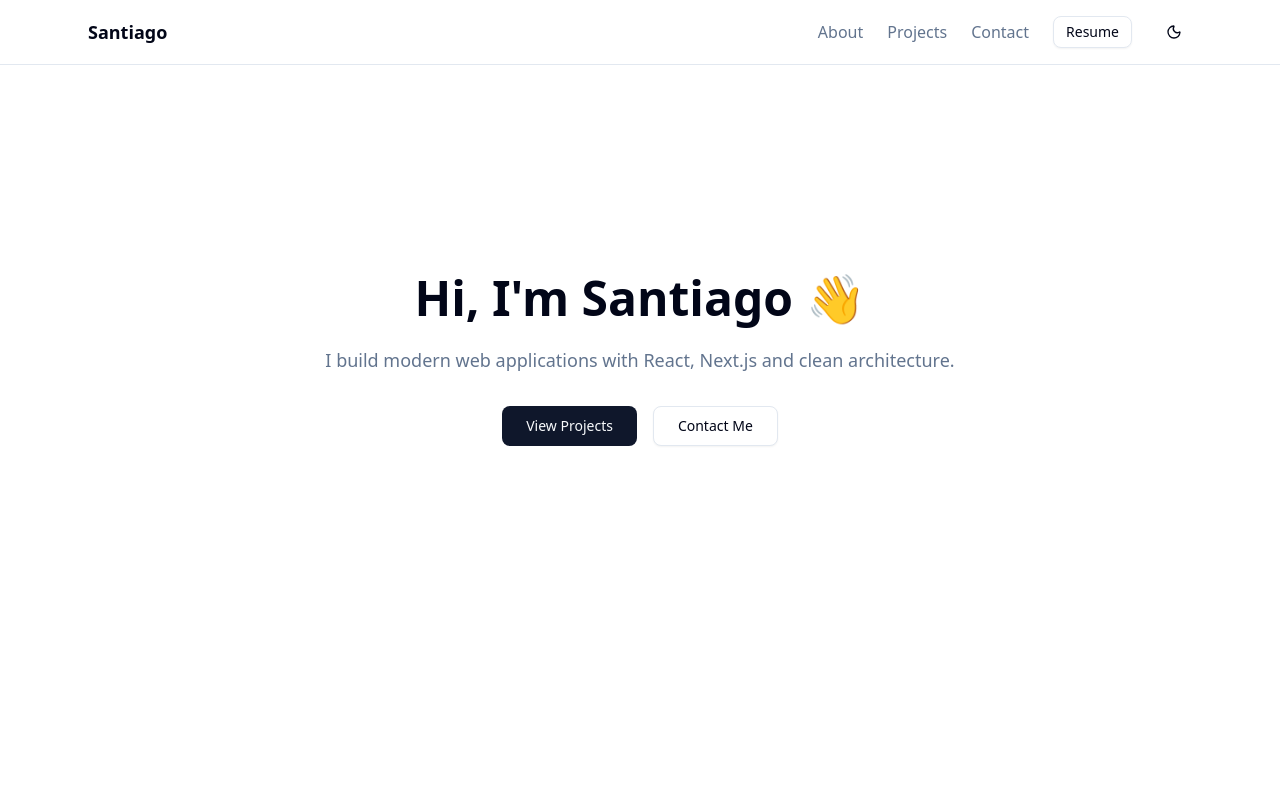
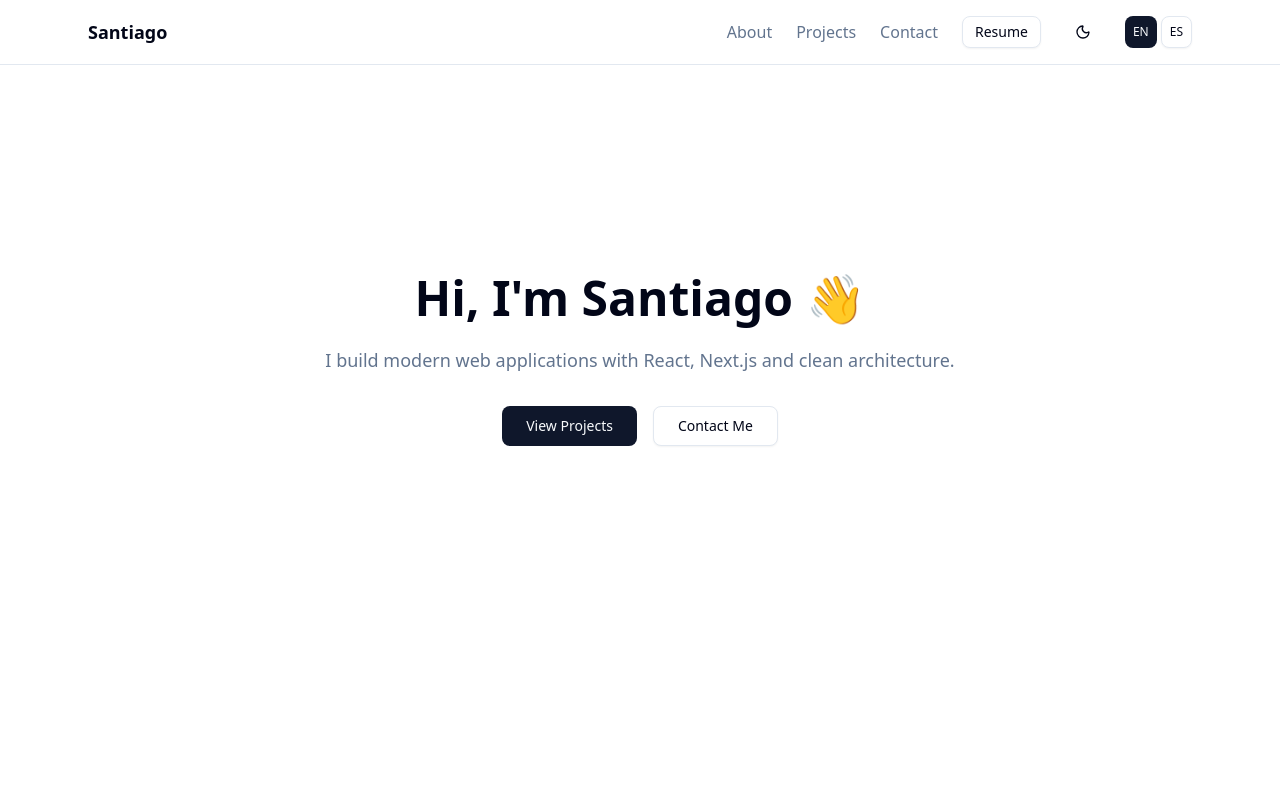
Before and after one commit to SantiagoVillarroel/SantiagoVillarroel.github.io, a Next.js app: page / in a window 1280 px wide. Shown: the top 800 px of the page. Built offline with nearby package versions, Linux system fonts and the light colour scheme.

Commit message:
language toggle

```diff
--- a/app/layout.tsx
+++ b/app/layout.tsx
@@ -4,6 +4,7 @@ import "./globals.css";
 import Footer from "@/components/layout/Footer";
 import Navbar from "@/components/layout/Navbar";
 import { ThemeProvider } from "next-themes";
+import { I18nProvider } from "@/lib/i18n-context";
 
 const geistSans = Geist({
   variable: "--font-geist-sans",
@@ -30,6 +31,7 @@ export default function RootLayout({
       <body
         className={`${geistSans.variable} ${geistMono.variable} antialiased`}
       >
+        <I18nProvider>
           <ThemeProvider
             attribute="class"
             defaultTheme="system"
@@ -39,6 +41,7 @@ export default function RootLayout({
             {children}
             <Footer />
           </ThemeProvider>
+        </I18nProvider>
       </body>
     </html>
   );
--- /dev/null
+++ b/components/language-selector.tsx
@@ -0,0 +1,29 @@
+"use client";
+
+import { useI18n } from "@/lib/i18n-context";
+import { Button } from "@/components/ui/button";
+
+export default function LanguageSelector() {
+  const { locale, setLocale } = useI18n();
+
+  return (
+    <div className="flex gap-1">
+      <Button
+        variant={locale === "en" ? "default" : "outline"}
+        size="sm"
+        onClick={() => setLocale("en")}
+        className="text-xs px-2"
+      >
+        EN
+      </Button>
+      <Button
+        variant={locale === "es" ? "default" : "outline"}
+        size="sm"
+        onClick={() => setLocale("es")}
+        className="text-xs px-2"
+      >
+        ES
+      </Button>
+    </div>
+  );
+}
--- a/components/layout/Navbar.tsx
+++ b/components/layout/Navbar.tsx
@@ -4,8 +4,12 @@ import { motion } from "framer-motion";
 import Link from "next/link";
 import { Button } from "@/components/ui/button";
 import { ThemeToggle } from "../theme-toggle";
+import LanguageSelector from "@/components/language-selector";
+import { useI18n } from "@/lib/i18n-context";
 
 export default function Navbar() {
+    const { t } = useI18n();
+
     return (
         <motion.nav
             initial={{ y: -20, opacity: 0 }}
@@ -20,13 +24,13 @@ export default function Navbar() {
 
                 <div className="hidden md:flex items-center gap-6">
                     <Link href="#about" className="text-muted-foreground hover:text-foreground">
-                        About
+                        {t("nav.about", "About")}
                     </Link>
                     <Link href="#projects" className="text-muted-foreground hover:text-foreground">
-                        Projects
+                        {t("nav.projects", "Projects")}
                     </Link>
                     <Link href="#contact" className="text-muted-foreground hover:text-foreground">
-                        Contact
+                        {t("nav.contact", "Contact")}
                     </Link>
 
                     <Button variant="outline" size="sm">
@@ -34,6 +38,7 @@ export default function Navbar() {
                     </Button>
 
                     <ThemeToggle />
+                    <LanguageSelector />
                 </div>
             </div>
         </motion.nav>
--- /dev/null
+++ b/lib/i18n-context.tsx
@@ -0,0 +1,81 @@
+"use client";
+
+import React, { createContext, useContext, useState, useEffect } from "react";
+import en from "@/messages/en.json";
+import es from "@/messages/es.json";
+
+type Locale = "en" | "es";
+
+const messages: Record<Locale, typeof en> = { en, es };
+
+interface I18nContextType {
+  locale: Locale;
+  setLocale: (locale: Locale) => void;
+  messages: typeof en;
+  t: (key: string, defaultValue?: string) => string;
+}
+
+const I18nContext = createContext<I18nContextType | null>(null);
+
+export function I18nProvider({ children }: { children: React.ReactNode }) {
+  const [locale, setLocaleState] = useState<Locale>("en");
+  const [mounted, setMounted] = useState(false);
+
+  useEffect(() => {
+    // Load from localStorage on mount to preserve user preference
+    const saved = localStorage.getItem("locale") as Locale | null;
+    if (saved && ["en", "es"].includes(saved)) {
+      setLocaleState(saved);
+      document.documentElement.lang = saved;
+    } else {
+      document.documentElement.lang = "en";
+    }
+    setMounted(true);
+  }, []);
+
+  const setLocale = (newLocale: Locale) => {
+    setLocaleState(newLocale);
+    localStorage.setItem("locale", newLocale);
+    document.documentElement.lang = newLocale;
+    // Trigger re-render of all using components by triggering a layout shift detection
+    window.dispatchEvent(new CustomEvent("localeChange", { detail: newLocale }));
+  };
+
+  // Simple nested key accessor (e.g., "projects.title")
+  const t = (key: string, defaultValue: string = key): string => {
+    const keys = key.split(".");
+    let value: any = messages[locale];
+
+    for (const k of keys) {
+      if (value && typeof value === "object" && k in value) {
+        value = value[k];
+      } else {
+        return defaultValue;
+      }
+    }
+
+    return typeof value === "string" ? value : defaultValue;
+  };
+
+  // Always provide context, even during hydration
+  return (
+    <I18nContext.Provider
+      value={{
+        locale,
+        setLocale,
+        messages: messages[locale],
+        t,
+      }}
+    >
+      {children}
+    </I18nContext.Provider>
+  );
+}
+
+export function useI18n() {
+  const context = useContext(I18nContext);
+  if (!context) {
+    throw new Error("useI18n must be used within I18nProvider");
+  }
+  return context;
+}
--- /dev/null
+++ b/messages/en.json
@@ -0,0 +1,43 @@
+{
+  "nav": {
+    "home": "Home",
+    "about": "About",
+    "projects": "Projects",
+    "contact": "Contact"
+  },
+  "hero": {
+    "title": "Full-Stack Developer",
+    "subtitle": "Building fast, scalable solutions with modern tech",
+    "cta": "Explore My Work"
+  },
+  "about": {
+    "title": "About Me",
+    "description": "I'm a passionate developer focused on creating intuitive, high-performance applications. I specialize in full-stack development with React, Next.js, and Node.js."
+  },
+  "projects": {
+    "title": "Projects",
+    "viewProject": "View Project",
+    "search": "Search projects by name, keywords...",
+    "sortBy": "Sort by:",
+    "recent": "Recent",
+    "complexity": "Complexity",
+    "featured": "Featured",
+    "filterByTags": "Filter by tags:",
+    "clearFilters": "Clear filters",
+    "showingOf": "Showing {current} of {total} projects",
+    "loadMore": "Load More Projects",
+    "noResults": "No projects found matching your filters.",
+    "overview": "Overview",
+    "problem": "Problem",
+    "architecture": "Architecture"
+  },
+  "contact": {
+    "title": "Get In Touch",
+    "description": "Have a project in mind? Let's talk!",
+    "name": "Name",
+    "email": "Email",
+    "message": "Message",
+    "send": "Send Message",
+    "sending": "Sending..."
+  }
+}
--- /dev/null
+++ b/messages/es.json
@@ -0,0 +1,43 @@
+{
+  "nav": {
+    "home": "Inicio",
+    "about": "Acerca de",
+    "projects": "Proyectos",
+    "contact": "Contacto"
+  },
+  "hero": {
+    "title": "Desarrollador Full-Stack",
+    "subtitle": "Creando soluciones rápidas y escalables con tecnología moderna",
+    "cta": "Explora Mi Trabajo"
+  },
+  "about": {
+    "title": "Acerca de Mí",
+    "description": "Soy un desarrollador apasionado enfocado en crear aplicaciones intuitivas y de alto rendimiento. Me especializo en desarrollo full-stack con React, Next.js y Node.js."
+  },
+  "projects": {
+    "title": "Proyectos",
+    "viewProject": "Ver Proyecto",
+    "search": "Buscar proyectos por nombre, palabras clave...",
+    "sortBy": "Ordenar por:",
+    "recent": "Reciente",
+    "complexity": "Complejidad",
+    "featured": "Destacados",
+    "filterByTags": "Filtrar por etiquetas:",
+    "clearFilters": "Limpiar filtros",
+    "showingOf": "Mostrando {current} de {total} proyectos",
+    "loadMore": "Cargar Más Proyectos",
+    "noResults": "No se encontraron proyectos que coincidan con tus filtros.",
+    "overview": "Descripción General",
+    "problem": "Problema",
+    "architecture": "Arquitectura"
+  },
+  "contact": {
+    "title": "Ponte en Contacto",
+    "description": "¿Tienes un proyecto en mente? ¡Hablemos!",
+    "name": "Nombre",
+    "email": "Correo Electrónico",
+    "message": "Mensaje",
+    "send": "Enviar Mensaje",
+    "sending": "Enviando..."
+  }
+}
--- a/package.json
+++ b/package.json
@@ -15,6 +15,7 @@
     "framer-motion": "^12.26.2",
     "lucide-react": "^0.562.0",
     "next": "16.1.3",
+    "next-intl": "^4.8.3",
     "next-themes": "^0.4.6",
     "react": "19.2.3",
     "react-dom": "19.2.3",
```
Also changed, not shown: 1 other file (tests, documents, lock files or other folders). Lines whose indentation alone changed are shown as unchanged.
